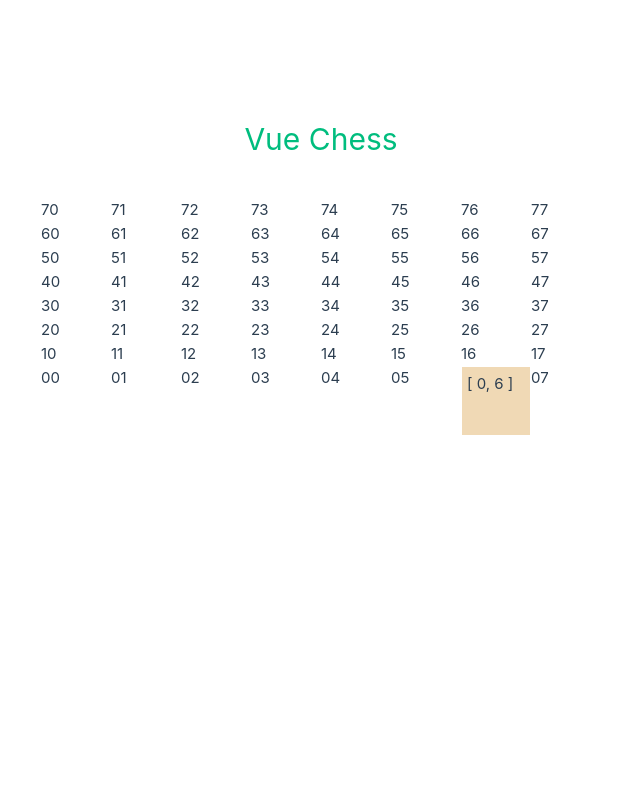
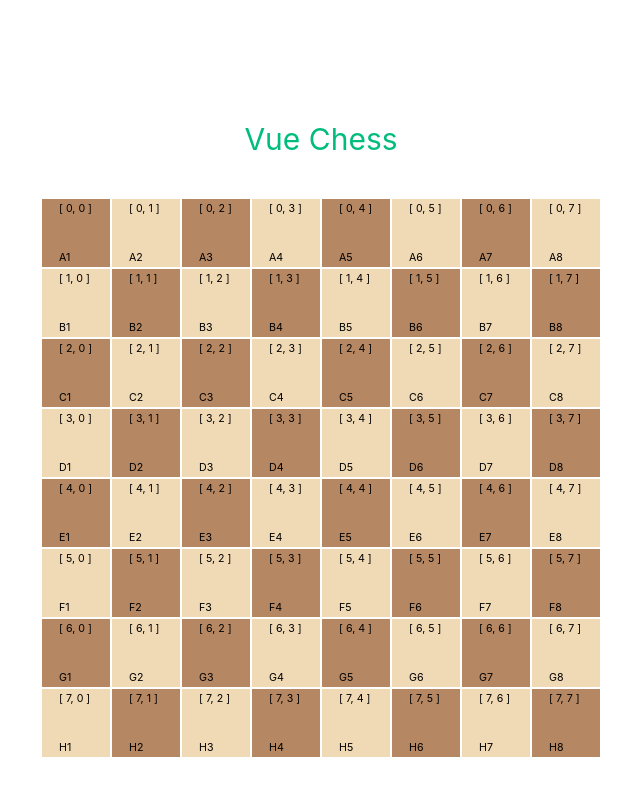
Before and after one commit to levistark/vue-chess, a Vue app: page / in a window 1280 px wide. Shown: the top 796 px of the page, without its empty margins (319-959 px from the left). Built offline with nearby package versions, Linux system fonts and the light colour scheme.

Commit message:
got the square colors working

```diff
--- a/src/components/ChessBoard.vue
+++ b/src/components/ChessBoard.vue
@@ -1,85 +1,127 @@
 <script setup lang="ts">
-  import {ref} from 'vue'
-  import ChessSquare from './ChessSquare.vue'
-  import WhitePawn from './WhitePawn.vue'
-  const selectedSquare = ref(0)
+import { ref, onMounted } from 'vue'
+import type { Square, Coordinates } from '../types'
+import ChessSquare from './ChessSquare.vue'
+import WhitePawn from './WhitePawn.vue'
+import WhiteQueen from './WhiteQueen.vue'
+import WhiteKing from './WhiteKing.vue'
+import WhiteRook from './WhiteRook.vue'
+import WhiteBishop from './WhiteBishop.vue'
+import WhiteKnight from './WhiteKnight.vue'
+import BlackPawn from './BlackPawn.vue'
+import BlackQueen from './BlackQueen.vue'
+import BlackKing from './BlackKing.vue'
+import BlackRook from './BlackRook.vue'
+import BlackBishop from './BlackBishop.vue'
+import BlackKnight from './BlackKnight.vue'
 
+const selectedSquare = ref(0)
+
+const squares = ref<Square[]>([])
+
+function createSquares() {
+  const columns = [0, 1, 2, 3, 4, 5, 6, 7]
+  const rows = [0, 1, 2, 3, 4, 5, 6, 7]
+
+  const columnLetters = columns.map((column, index) => {
+    return String.fromCharCode(65 + index)
+  })
+
+  const rowNumbers = rows.map((row, index) => {
+    return index + 1
+  })
+
+  function getSquareIds() {
+    let ids: Array<string> = []
+    columnLetters.forEach((column) => {
+      rowNumbers.forEach((row) => {
+        let id = column + row
+        ids.push(id)
+      })
+    })
+    return ids
+  }
+
+  function getCoordinates() {
+    const coordinates: Array<Coordinates> = []
+    rows.forEach((row, rowIndex) => {
+      columns.forEach((column, columnIndex) => {
+        coordinates.push([rowIndex, columnIndex])
+      })
+    })
+    return coordinates
+  }
+
+  function getSquareColors() {
+    const colorArray: boolean[] = []
+
+    rows.forEach((row, rowIndex) => {
+      columns.forEach((column, columnIndex) => {
+        let isOnOddRow = false
+
+        let square: Square = {
+          isWhite: true,
+          squareCoordinates: [0, 0],
+          squareId: 'A1'
+        }
+
+        // For every other row
+        if (rowIndex % 2 === 0) {
+          if (columnIndex % 2 === 0) {
+            colorArray.push(false)
+          } else {
+            colorArray.push(true)
+          }
+        } else {
+          if (columnIndex % 2 === 0) {
+            colorArray.push(true)
+          } else {
+            colorArray.push(false)
+          }
+        }
+      })
+    })
+
+    return colorArray
+  }
+
+  const ids = getSquareIds()
+  const coordinates = getCoordinates()
+  const colors = getSquareColors()
+
+  for (let i = 0; i < 64; i++) {
+    let square: Square = {
+      isWhite: true,
+      squareCoordinates: [0, 0],
+      squareId: 'A1'
+    }
+    square.squareId = ids[i]
+    square.squareCoordinates = coordinates[i]
+    square.isWhite = colors[i]
+    squares.value.push(square)
+  }
+}
+
+onMounted(() => {
+  createSquares()
+})
 </script>
 
 <template>
-<div class="chess-board">
-    <div id="h8" class="square black" data-square-coordinate="70">70</div>
-    <div id="h7" class="square white" data-square-coordinate="71">71</div>
-    <div id="h6" class="square black" data-square-coordinate="72">72</div>
-    <div id="h5" class="square white" data-square-coordinate="73">73</div>
-    <div id="h4" class="square black" data-square-coordinate="74">74</div>
-    <div id="h3" class="square white" data-square-coordinate="75">75</div>
-    <div id="h2" class="square black" data-square-coordinate="76">76</div>
-    <div id="h1" class="square white" data-square-coordinate="77">77</div>
-    <div id="g8" class="square white" data-square-coordinate="60">60</div>
-    <div id="g7" class="square black" data-square-coordinate="61">61</div>
-    <div id="g6" class="square white" data-square-coordinate="62">62</div>
-    <div id="g5" class="square black" data-square-coordinate="63">63</div>
-    <div id="g4" class="square white" data-square-coordinate="64">64</div>
-    <div id="g3" class="square black" data-square-coordinate="65">65</div>
-    <div id="g2" class="square white" data-square-coordinate="66">66</div>
-    <div id="g1" class="square black" data-square-coordinate="67">67</div>
-    <div id="f8" class="square black" data-square-coordinate="50">50</div>
-    <div id="f7" class="square white" data-square-coordinate="51">51</div>
-    <div id="f6" class="square black" data-square-coordinate="52">52</div>
-    <div id="f5" class="square white" data-square-coordinate="53">53</div>
-    <div id="f4" class="square black" data-square-coordinate="54">54</div>
-    <div id="f3" class="square white" data-square-coordinate="55">55</div>
-    <div id="f2" class="square black" data-square-coordinate="56">56</div>
-    <div id="f1" class="square white" data-square-coordinate="57">57</div>
-    <div id="e8" class="square white" data-square-coordinate="40">40</div>
-    <div id="e7" class="square black" data-square-coordinate="41">41</div>
-    <div id="e6" class="square white" data-square-coordinate="42">42</div>
-    <div id="e5" class="square black" data-square-coordinate="43">43</div>
-    <div id="e4" class="square white" data-square-coordinate="44">44</div>
-    <div id="e3" class="square black" data-square-coordinate="45">45</div>
-    <div id="e2" class="square white" data-square-coordinate="46">46</div>
-    <div id="e1" class="square black" data-square-coordinate="47">47</div>
-    <div id="d8" class="square black" data-square-coordinate="30">30</div>
-    <div id="d7" class="square white" data-square-coordinate="31">31</div>
-    <div id="d6" class="square black" data-square-coordinate="32">32</div>
-    <div id="d5" class="square white" data-square-coordinate="33">33</div>
-    <div id="d4" class="square black" data-square-coordinate="34">34</div>
-    <div id="d3" class="square white" data-square-coordinate="35">35</div>
-    <div id="d2" class="square black" data-square-coordinate="36">36</div>
-    <div id="d1" class="square white" data-square-coordinate="37">37</div>
-    <div id="c8" class="square white" data-square-coordinate="20">20</div>
-    <div id="c7" class="square black" data-square-coordinate="21">21</div>
-    <div id="c6" class="square white" data-square-coordinate="22">22</div>
-    <div id="c5" class="square black" data-square-coordinate="23">23</div>
-    <div id="c4" class="square white" data-square-coordinate="24">24</div>
-    <div id="c3" class="square black" data-square-coordinate="25">25</div>
-    <div id="c2" class="square white" data-square-coordinate="26">26</div>
-    <div id="c1" class="square black" data-square-coordinate="27">27</div>
-    <div id="b8" class="square black" data-square-coordinate="10">10</div>
-    <div id="b7" class="square white" data-square-coordinate="11">11</div>
-    <div id="b6" class="square black" data-square-coordinate="12">12</div>
-    <div id="b5" class="square white" data-square-coordinate="13">13</div>
-    <div id="b4" class="square black" data-square-coordinate="14">14</div>
-    <div id="b3" class="square white" data-square-coordinate="15">15</div>
-    <div id="b2" class="square black" data-square-coordinate="16">16</div>
-    <div id="b1" class="square white" data-square-coordinate="17">17</div>
-    <div id="a8" class="square white" data-square-coordinate="00">00</div>
-    <div id="a7" class="square black" data-square-coordinate="01">01</div>
-    <div id="a6" class="square white" data-square-coordinate="02">02</div>
-    <div id="a5" class="square black" data-square-coordinate="03">03</div>
-    <div id="a4" class="square white" data-square-coordinate="04">04</div>
-    <div id="a3" class="square black" data-square-coordinate="05">05</div>
-    <ChessSquare :is-white="true" :square-coordinates="[0,6]" :square-id="a2" />
-    <div id="a1" class="square black" data-square-coordinate="07">07</div>
+  <div class="chess-board">
+    <ChessSquare
+      v-for="(square, index) in squares"
+      :key="index"
+      :is-white="square.isWhite"
+      :square-coordinates="square.squareCoordinates"
+      :square-id="square.squareId"
+    />
   </div>
 </template>
 
 <style scoped>
-
 .chess-board {
   display: grid;
   grid-template-columns: repeat(8, 1fr);
 }
-
 </style>
--- a/src/components/ChessSquare.vue
+++ b/src/components/ChessSquare.vue
@@ -1,25 +1,25 @@
 <template>
   <div class="square" :class="{ white: isWhite, black: !isWhite }">
-    <span>{{ props.squareCoordinates }}</span>
-    <slot name="pieceSlot"></slot>
+    <span class="coordinate">{{ props.squareCoordinates }}</span>
+    <span class="id">{{ props.squareId }}</span>
+    <slot></slot>
   </div>
 </template>
 
 <script setup lang="ts">
-  import {defineProps} from 'vue'
-  import {Coordinates, Color} from '../types'
+  import {defineProps, onMounted, ref} from 'vue'
+  import type {Square, Coordinates, Piece} from '../types'
 
-  interface Props {
-    isWhite: boolean
-    squareCoordinates: [Coordinates]
-    squareId: string
-  }
-  const props = defineProps<Props>()
+  const props = defineProps<Square>()
+  const currentPiece = ref<Piece>()
 
+  onMounted(() => {
+
+  })
 </script>
 
+
 <style scoped>
-
 .square {
   width: 70px;
   height: 70px;
@@ -29,8 +29,15 @@
 
   span {
     position: absolute;
-    top: 5px;
-    left: 5px;
+    font-size: 8pt;
+    color: black;
+    left: 17px;
+  }
+  .coordinate {
+    top: 1px;
+  }
+  .id {
+    bottom: 1px;
   }
 
   svg {
--- a/src/components/WhitePawn.vue
+++ b/src/components/WhitePawn.vue
@@ -8,8 +8,7 @@
   import Coordinates from '../types'
 
   interface Props {
-    isWhite?: boolean
-    coordinates: [Coordinates]
+    pieceCoordinates: Coordinates
   }
 
   const props = defineProps<Props>()
--- a/src/components/WhiteRook.vue
+++ b/src/components/WhiteRook.vue
@@ -14,6 +14,6 @@
 
 </script>
 
-<style lang="scss" scoped>
+<style scoped>
 
 </style>
--- /dev/null
+++ b/src/shims-vue.d.ts
@@ -0,0 +1,5 @@
+declare module '*.vue' {
+  import type { DefineComponent } from 'vue'
+  const component: DefineComponent<{}, {}, any>
+  export default component
+}
--- a/src/types.ts
+++ b/src/types.ts
@@ -1,17 +1,37 @@
 export type Coordinates = [number, number]
-export type Color = ["white", "black"]
 
 export interface Square {
-  coordinates: [Coordinates]
-  id: string
-  color: string
+  isWhite: boolean
+  squareCoordinates: Coordinates
+  squareId: string
 }
 
 export interface Piece {
   isWhite?: boolean
-  coordinates: [Coordinates]
+  coordinates: Coordinates
 }
 
 export interface Pawn extends Piece {
-
+  availableMoves(coordinates: Coordinates): Array<Coordinates>
+  value: number
 }
+export interface Knight extends Piece {
+  availableMoves(coordinates: Coordinates): Array<Coordinates>
+  value: number
+}
+export interface Rook extends Piece {
+  availableMoves(coordinates: Coordinates): Array<Coordinates>
+  value: number
+}
+export interface Bishop extends Piece {
+  availableMoves(coordinates: Coordinates): Array<Coordinates>
+  value: number
+}
+export interface King extends Piece {
+  availableMoves(coordinates: Coordinates): Array<Coordinates>
+  value: number
+}
+export interface Queen extends Piece {
+  availableMoves(coordinates: Coordinates): Array<Coordinates>
+  value: number
+}
```
Also changed, not shown: tsconfig.app.json (+6 -2 lines), src/components/notes.txt.
